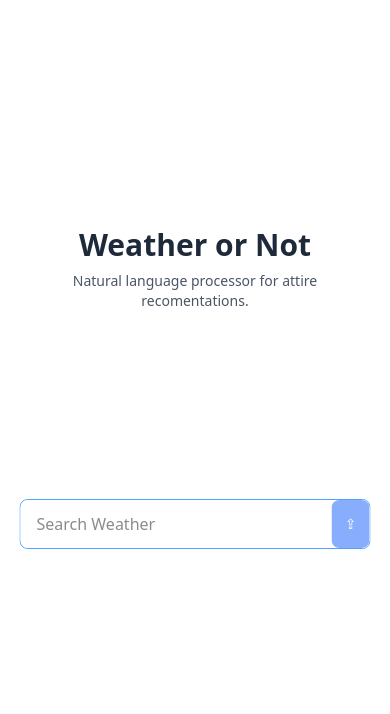
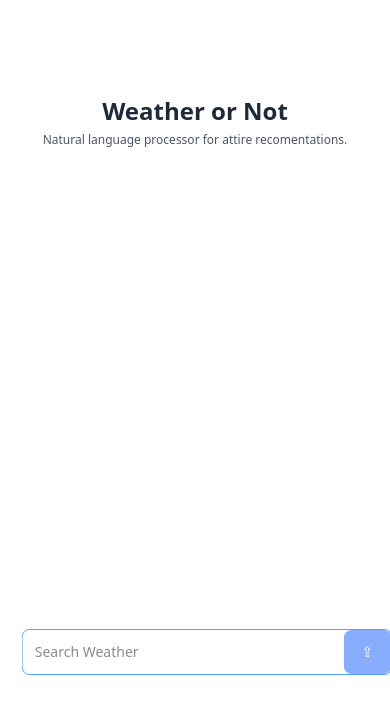
Before and after one commit to cameronaziz/weather-or-not, a React (Vite) app in the folder app/: page / in a window 390 px wide. Shown: the top 714 px of the page. Built offline with nearby package versions, Linux system fonts and the light colour scheme; no server answers.

Commit message:
dynamic viewport

```diff
--- a/app/src/WeatherOrNot.tsx
+++ b/app/src/WeatherOrNot.tsx
@@ -15,19 +15,19 @@ const WeatherOrNot: FC = () => {
   const hasMessages = messages.length > 0
 
   return (
-    <div className={clsx("relative h-dvh transition-colors duration-500 ease-in-out px-4 sm:px-8 md:px-[20vw]", {
+    <div className={clsx("relative h-dvh transition-colors duration-500 ease-in-out px-3 sm:px-6 md:px-8 lg:px-[15vw] xl:px-[20vw] pb-safe", {
       'bg-purple-500': isConvoMode
     })}>
       <div className={clsx("transition-all duration-700 ease-in-out", {
-        "flex flex-col items-center justify-center h-dvh gap-8 sm:gap-12": !hasMessages,
+        "flex flex-col items-center justify-center h-dvh gap-6 sm:gap-8 md:gap-12": !hasMessages,
       })}>
         <Header />
         <div className={clsx("mx-auto max-w-xl transition-opacity duration-100 delay-300 ease-in-out", {
           "opacity-0": !hasMessages,
-          "pt-[25vh] sm:pt-[30vh] pb-[15vh] sm:pb-[20vh] h-dvh opacity-100 overflow-hidden": hasMessages
+          "pt-32 sm:pt-36 md:pt-40 lg:pt-44 pb-20 sm:pb-24 md:pb-28 h-dvh opacity-100 overflow-hidden": hasMessages
         })}>
           <div className="h-full flex flex-col">
-            <div className="flex-1 overflow-y-auto">
+            <div className="flex-1 overflow-y-auto scrollbar-hide min-h-0">
               <Conversation />
               <Recommendation />
             </div>
--- /dev/null
+++ b/app/src/hooks/useViewportHeight.ts
@@ -0,0 +1,25 @@
+import { useState, useEffect } from 'react'
+
+const useViewportHeight = () => {
+  const [viewportHeight, setViewportHeight] = useState(window.innerHeight)
+  const [isSmallHeight, setIsSmallHeight] = useState(window.innerHeight < 600)
+
+  useEffect(() => {
+    const handleResize = () => {
+      const height = window.innerHeight
+      setViewportHeight(height)
+      setIsSmallHeight(height < 600)
+    }
+
+    window.addEventListener('resize', handleResize)
+    handleResize()
+
+    return () => {
+      window.removeEventListener('resize', handleResize)
+    }
+  }, [])
+
+  return { viewportHeight, isSmallHeight }
+}
+
+export default useViewportHeight
--- a/app/src/ui/Conversation.tsx
+++ b/app/src/ui/Conversation.tsx
@@ -21,13 +21,13 @@ const Conversation: FC = () => {
   }
 
   return (
-    <div ref={ref} className="flex flex-col w-full h-full overflow-y-auto px-2 sm:px-4">
+    <div ref={ref} className="flex flex-col w-full h-full overflow-y-auto px-2 sm:px-3 md:px-4 scrollbar-hide">
       {messages.map((message) => (
-        <div key={message.id} className={clsx('chat animate-bounce-in mb-2 sm:mb-4', {
+        <div key={message.id} className={clsx('chat animate-bounce-in mb-3 sm:mb-4 md:mb-6', {
           'chat-start': message.role !== 'user',
           'chat-end': message.role === 'user',
         })}>
-          <div className={clsx('chat-bubble max-w-[85%] sm:max-w-[70%] text-sm sm:text-base', {
+          <div className={clsx('chat-bubble max-w-[90%] xs:max-w-[85%] sm:max-w-[80%] md:max-w-[70%] text-sm sm:text-base md:text-base leading-relaxed p-3 sm:p-4 shadow-sm', {
             'chat-bubble-neutral': message.role !== 'user',
             '': message.role === 'user',
           })}>
--- a/app/src/ui/Header.tsx
+++ b/app/src/ui/Header.tsx
@@ -6,15 +6,15 @@ import Convo from '../context/convo';
 const Flair: FC = () => {
   return (
     <>
-      <div className="hidden md:block absolute top-0 end-0 -translate-y-12 translate-x-10">
-        <svg className="w-16 h-auto text-orange-500" width="121" height="135" viewBox="0 0 121 135" fill="none" xmlns="http://www.w3.org/2000/svg">
+      <div className="hidden sm:block md:block absolute top-0 end-0 -translate-y-8 sm:-translate-y-10 md:-translate-y-12 translate-x-6 sm:translate-x-8 md:translate-x-10">
+        <svg className="w-10 sm:w-12 md:w-16 h-auto text-orange-500" width="121" height="135" viewBox="0 0 121 135" fill="none" xmlns="http://www.w3.org/2000/svg">
           <path d="M5 16.4754C11.7688 27.4499 21.2452 57.3224 5 89.0164" stroke="currentColor" strokeWidth="10" strokeLinecap="round" />
           <path d="M33.6761 112.104C44.6984 98.1239 74.2618 57.6776 83.4821 5" stroke="currentColor" strokeWidth="10" strokeLinecap="round" />
           <path d="M50.5525 130C68.2064 127.495 110.731 117.541 116 78.0874" stroke="currentColor" strokeWidth="10" strokeLinecap="round" />
         </svg>
       </div>
-      <div className="hidden md:block absolute bottom-0 start-0 translate-y-10 -translate-x-32">
-        <svg className="w-40 h-auto text-cyan-500" width="347" height="188" viewBox="0 0 347 188" fill="none" xmlns="http://www.w3.org/2000/svg">
+      <div className="hidden lg:block absolute bottom-0 start-0 translate-y-6 sm:translate-y-8 md:translate-y-10 -translate-x-20 sm:-translate-x-24 md:-translate-x-32">
+        <svg className="w-24 sm:w-32 md:w-40 h-auto text-cyan-500" width="347" height="188" viewBox="0 0 347 188" fill="none" xmlns="http://www.w3.org/2000/svg">
           <path
             d="M4 82.4591C54.7956 92.8751 30.9771 162.782 68.2065 181.385C112.642 203.59 127.943 78.57 122.161 25.5053C120.504 2.2376 93.4028 -8.11128 89.7468 25.5053C85.8633 61.2125 130.186 199.678 180.982 146.248L214.898 107.02C224.322 95.4118 242.9 79.2851 258.6 107.02C274.299 134.754 299.315 125.589 309.861 117.539L343 93.4426"
             stroke="currentColor"
@@ -31,12 +31,12 @@ const Title: FC = () => {
 
   return (
     <div className='text-center px-4'>
-      <h1 className="text-3xl sm:text-4xl md:text-6xl font-bold text-gray-800 dark:text-neutral-200">
+      <h1 className="text-2xl xs:text-3xl sm:text-4xl md:text-5xl lg:text-6xl font-bold text-gray-800 dark:text-neutral-200 leading-tight">
         Weather <span className={clsx('transition-colors duration-200 ease-in-out', {
           'text-orange-300': isConvoMode
         })}>{isConvoMode ? 'coy' : 'or'}</span> Not
       </h1>
-      <p className={clsx('mt-2 sm:mt-3 text-sm sm:text-base transition-colors duration-200 ease-in-out', {
+      <p className={clsx('mt-1.5 sm:mt-2 md:mt-3 text-xs xs:text-sm sm:text-base md:text-lg transition-colors duration-200 ease-in-out px-2 sm:px-0', {
         'text-gray-600 dark:text-neutral-400': !isConvoMode,
         'text-gray-300 dark:text-neutral-800': isConvoMode
       })}>
@@ -52,9 +52,9 @@ const Header: FC = () => {
   const hasMessages = messages.length > 0
 
   return (
-    <div className={clsx('fixed left-0 right-0 z-10 px-4 sm:px-8 md:px-[20vw] py-4 sm:py-6 transition-top duration-500 ease-in-out', {
-      'top-[25vh] sm:top-[30vh]': !hasMessages,
-      'top-[8vh] sm:top-[10vh]': hasMessages
+    <div className={clsx('fixed left-0 right-0 z-10 px-3 sm:px-6 md:px-8 lg:px-[15vw] xl:px-[20vw] py-3 sm:py-4 md:py-6 transition-all duration-500 ease-in-out pt-safe', {
+      'top-[10vh] xs:top-[15vh] sm:top-[20vh] md:top-[25vh] lg:top-[30vh]': !hasMessages,
+      'top-4 sm:top-6 md:top-8': hasMessages
     })}>
       <div className="relative">
         <Title />
--- a/app/src/ui/Input.tsx
+++ b/app/src/ui/Input.tsx
@@ -2,6 +2,7 @@ import clsx from "clsx"
 import { useCallback, useContext, useEffect, useMemo, useRef, type ChangeEvent, type FC } from "react"
 import Convo from "../context/convo"
 import useSendPrompt from "../hooks/useSendPrompt"
+import useViewportHeight from "../hooks/useViewportHeight"
 import { getURLParam, setURLParam } from "../lib/urlParams"
 
 const placeholders = [
@@ -29,8 +30,8 @@ const NewConvo: FC = () => {
   }
 
   return (
-    <div className="absolute left-1/2 mt-1 -translate-x-1/2 translate-y-full">
-      <button onClick={onClick} className="btn btn-ghost">New Conversation</button>
+    <div className="absolute left-1/2 mt-2 sm:mt-3 -translate-x-1/2 translate-y-full">
+      <button onClick={onClick} className="btn btn-ghost text-xs sm:text-sm px-3 py-2 min-h-[36px] h-auto touch-manipulation">New Conversation</button>
     </div>
   )
 }
@@ -38,6 +39,7 @@ const NewConvo: FC = () => {
 const Input: FC = () => {
   const [loading, sendPrompt] = useSendPrompt()
   const { input, isConvoMode, messages, set } = useContext(Convo.Context)
+  const { isSmallHeight } = useViewportHeight()
   const hasMessages = messages.length > 0
   const ref = useRef<HTMLInputElement>(null)
 
@@ -83,10 +85,15 @@ const Input: FC = () => {
     return hasMessages ? 'Send' : 'Search Weather'
   }, [hasMessages, isConvoMode])
 
+  const positionClasses = useMemo(() => ({
+    "bottom-4 sm:bottom-6 md:bottom-8 mb-safe": hasMessages,
+    "bottom-8 sm:bottom-12 md:bottom-16 mb-safe": !hasMessages && isSmallHeight,
+    "bottom-[20vh] xs:bottom-[25vh] sm:bottom-[30vh] md:bottom-[35vh] lg:bottom-[40vh]": !hasMessages && !isSmallHeight,
+  }), [hasMessages, isSmallHeight])
+
   return (
-    <div className={clsx("fixed left-1/2 -translate-x-1/2 rounded-lg flex z-10 w-[90vw] sm:w-[80vw] md:min-w-[40vw] max-w-2xl transition-all duration-700 ease-in-out", {
-      "bottom-[35vh] sm:bottom-[40vh]": !hasMessages,
-      "bottom-[8vh] sm:bottom-[10vh]": hasMessages,
+    <div className={clsx("fixed left-1/2 -translate-x-1/2 rounded-lg flex z-10 w-[95vw] xs:w-[90vw] sm:w-[80vw] md:w-[70vw] lg:min-w-[40vw] max-w-2xl transition-all duration-700 ease-in-out mx-3 sm:mx-0", {
+      ...positionClasses,
       'border border-solid border-blue-400': !isConvoMode,
     })}>
       <div className="w-full">
@@ -103,7 +110,7 @@ const Input: FC = () => {
           onChange={onChange}
           value={input}
           disabled={loading}
-          className={clsx('py-3 sm:py-2.5 pl-4 pr-16 bg-white dark:bg-gray-600 focus:outline-hidden block w-full rounded-lg transition-colors duration-300 ease-in-out text-base sm:text-sm', {
+          className={clsx('py-3 sm:py-2.5 md:py-3 pl-3 sm:pl-4 pr-14 sm:pr-16 bg-white dark:bg-gray-600 focus:outline-hidden block w-full rounded-lg transition-colors duration-300 ease-in-out text-sm sm:text-base min-h-[44px] touch-manipulation', {
             'border-transparent': isConvoMode,
             'bg-gray-300': loading
           })}
@@ -113,7 +120,7 @@ const Input: FC = () => {
       <button
         disabled={loading || input.trim().length === 0}
         onClick={onSubmit}
-        className={clsx("h-full absolute right-0 w-fit p-3 inline-flex focus:outline-hidden justify-center items-center text-sm font-medium rounded-lg border border-transparent disabled:opacity-50 disabled:pointer-events-none transition-colors duration-300 ease-in-out", {
+        className={clsx("h-full absolute right-0 w-12 sm:w-fit p-2 sm:p-3 inline-flex focus:outline-hidden justify-center items-center text-sm font-medium rounded-lg border border-transparent disabled:opacity-50 disabled:pointer-events-none transition-colors duration-300 ease-in-out min-h-[44px] touch-manipulation", {
           'bg-blue-600 text-white hover:bg-blue-700 focus:bg-blue-700': !isConvoMode,
           'bg-orange-600 text-black hover:bg-orange-700 focus:bg-orange-700': isConvoMode,
         })}
--- a/app/src/ui/Recommendation.tsx
+++ b/app/src/ui/Recommendation.tsx
@@ -15,11 +15,11 @@ const Recommendation: FC = () => {
   }
 
   return (
-    <div className="text-center px-4 py-4">
-      <div className="text-lg sm:text-xl font-semibold text-gray-800 dark:text-neutral-200 mb-2">
+    <div className="text-center px-3 sm:px-4 py-3 sm:py-4 md:py-6">
+      <div className="text-base sm:text-lg md:text-xl font-semibold text-gray-800 dark:text-neutral-200 mb-1.5 sm:mb-2 leading-tight">
         {locationName}
       </div>
-      <div className="text-sm sm:text-base text-gray-600 dark:text-neutral-400">
+      <div className="text-sm sm:text-base md:text-lg text-gray-600 dark:text-neutral-400 leading-relaxed max-w-prose mx-auto">
         {recommendation}
       </div>
     </div>
--- a/app/tailwind.config.js
+++ b/app/tailwind.config.js
@@ -1,5 +1,13 @@
 module.exports = {
   theme: {
+    screens: {
+      'xs': '475px',
+      'sm': '640px',
+      'md': '768px',
+      'lg': '1024px',
+      'xl': '1280px',
+      '2xl': '1536px',
+    },
     extend: {
       animation: {
         'bounce-in':
@@ -19,7 +27,44 @@ module.exports = {
           '75%': { transform: 'rotate(15deg)' },
         },
       },
+      spacing: {
+        'safe': 'env(safe-area-inset-bottom)',
+      },
+      padding: {
+        'safe': 'env(safe-area-inset-bottom)',
+      },
+      margin: {
+        'safe': 'env(safe-area-inset-bottom)',
+      },
     },
   },
-  plugins: [],
+  plugins: [
+    function({ addUtilities }) {
+      const newUtilities = {
+        '.scrollbar-hide': {
+          /* IE and Edge */
+          '-ms-overflow-style': 'none',
+          /* Firefox */
+          'scrollbar-width': 'none',
+          /* Safari and Chrome */
+          '&::-webkit-scrollbar': {
+            display: 'none'
+          }
+        },
+        '.touch-manipulation': {
+          'touch-action': 'manipulation'
+        },
+        '.pt-safe': {
+          'padding-top': 'env(safe-area-inset-top)'
+        },
+        '.pb-safe': {
+          'padding-bottom': 'env(safe-area-inset-bottom)'
+        },
+        '.mb-safe': {
+          'margin-bottom': 'env(safe-area-inset-bottom)'
+        }
+      }
+      addUtilities(newUtilities)
+    }
+  ],
 };
```
Also changed, not shown: 1 other file (tests, documents, lock files or other folders).
